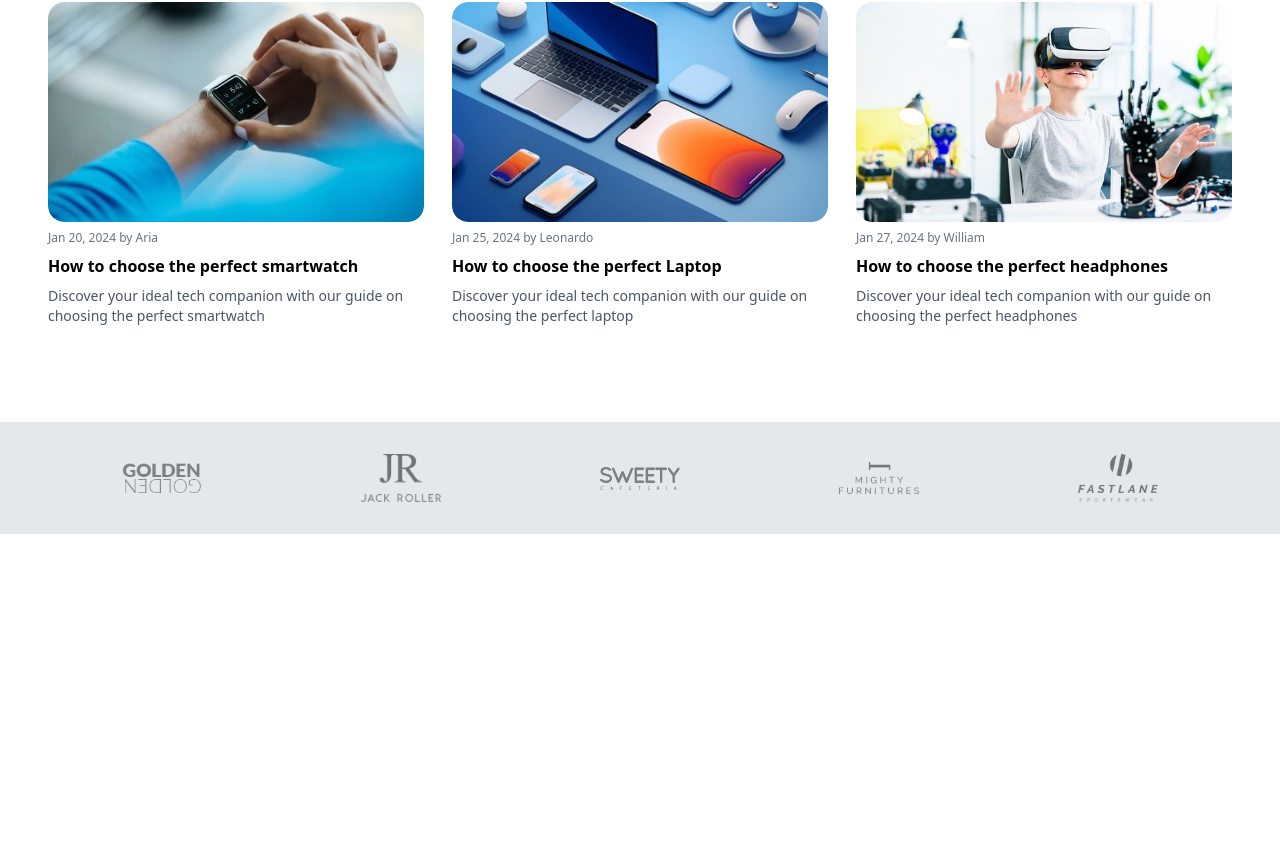
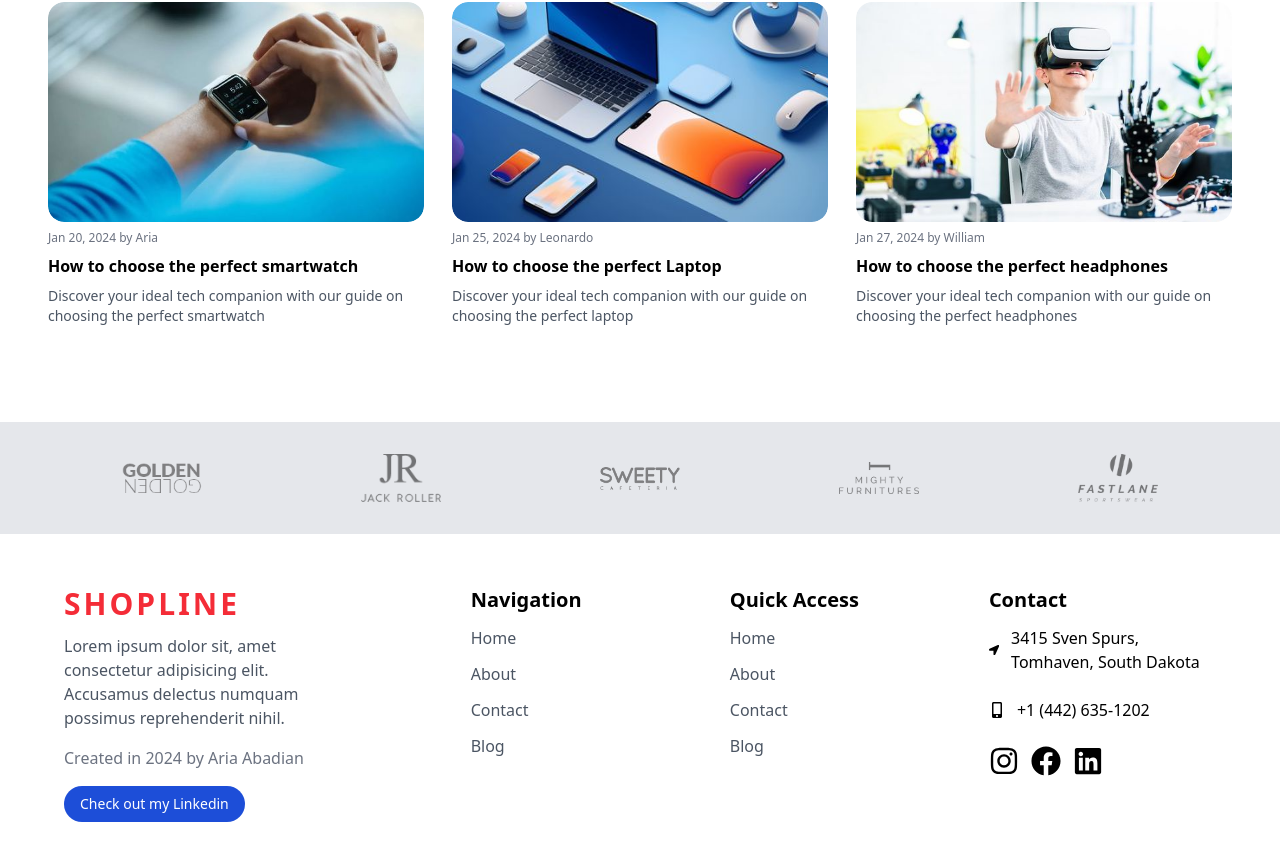
Before and after one commit to Aria-Abadian/ecommerce-app, a React (Vite) app: page / in a window 1280 px wide. Shown: the part 3772-4632 px from the top of the page. Before the commit the page ends 4306 px from the top, so only its background shows below. Built offline with nearby package versions, Linux system fonts and the light colour scheme.

Commit message:
footer added

```diff
--- a/src/App.jsx
+++ b/src/App.jsx
@@ -10,6 +10,7 @@ import Products from "./components/Products/Products";
 import smartwatch from './assets/category/smartwatch2-removebg-preview.png'
 import Blogs from "./components/Blogs/Blogs";
 import Partners from "./components/Partners/Partners";
+import Footer from "./components/Footer/Footer";
 
 const BannerData = {
   discount: "30% OFF",
@@ -47,6 +48,7 @@ const App = () => {
       <Banner data={{...BannerData2}} />
       <Blogs />
       <Partners />
+      <Footer />
     </div>
   );
 };
--- /dev/null
+++ b/src/components/Footer/Footer.jsx
@@ -0,0 +1,131 @@
+import React from "react";
+import {
+  FaFacebook,
+  FaInstagram,
+  FaLinkedin,
+  FaLocationArrow,
+  FaMobileAlt,
+} from "react-icons/fa";
+
+const Footer = () => {
+  const footerLinks = [
+    {
+      title: "Home",
+      url: "/#",
+    },
+    {
+      title: "About",
+      url: "/#about",
+    },
+    {
+      title: "Contact",
+      url: "/#contact",
+    },
+    {
+      title: "Blog",
+      url: "/#blog",
+    },
+  ];
+  return (
+    <div className="dark:bg-gray-950">
+      <div className="container">
+        <div className="grid md:grid-cols-3 pb-20 pt-5">
+          {/* store detailes */}
+          <div className="py-8 px-4">
+            <a
+              className="
+                  text-primary
+                    font-semibold
+                    tracking-widest
+                    text-2xl
+                    uppercase
+                    sm:text-3xl
+                "
+              href="#"
+            >
+              Shopline
+            </a>
+            <p className="text-gray-600 lg:pr-24 pt-3 dark:text-white/70">
+              Lorem ipsum dolor sit, amet consectetur adipisicing elit.
+              Accusamus delectus numquam possimus reprehenderit nihil.
+            </p>
+            <p className="text-gray-500 dark:text-gray-400 mt-4">
+              Created in 2024 by Aria Abadian
+            </p>
+            <a
+              href="https://www.linkedin.com/in/aria-abadian-262519192"
+              className="bg-blue-700 text-white inline-block py-2 px-4 mt-4 text-sm rounded-full"
+            >
+              Check out my Linkedin
+            </a>
+          </div>
+          {/* footer first column links */}
+          <div className="col-span-2 grid grid-cols-2 sm:grid-cols-3 md:pl-3">
+            <div className="py-8 px-4">
+              <h1 className="text-xl font-bold sm:text-left mb-3">
+                Navigation
+              </h1>
+              <ul className="space-y-3">
+                {footerLinks.map((data, index) => (
+                  <li key={index}>
+                    <a
+                      href={data.url}
+                      className="text-gray-600 hover:text-black dark:hover:text-white duration-300"
+                    >
+                      {data.title}
+                    </a>
+                  </li>
+                ))}
+              </ul>
+            </div>
+
+            {/* footer second column links */}
+            <div className="py-8 px-4">
+              <h1 className="text-xl font-bold sm:text-left mb-3">
+                Quick Access
+              </h1>
+              <ul className="space-y-3">
+                {footerLinks.map((data, index) => (
+                  <li key={index}>
+                    <a
+                      href={data.url}
+                      className="text-gray-600 hover:text-black dark:hover:text-white duration-300"
+                    >
+                      {data.title}
+                    </a>
+                  </li>
+                ))}
+              </ul>
+            </div>
+            {/* Adresses & contact */}
+            <div className="py-8 px-4 col-span-2 sm:col-auto">
+              <h1 className="text-xl font-bold sm:text-left mb-3">Contact</h1>
+              <div className="flex items-center gap-3">
+                <FaLocationArrow />
+                <p>3415 Sven Spurs, Tomhaven, South Dakota</p>
+              </div>
+              <div className="flex items-center gap-3 mt-6">
+                <FaMobileAlt />
+                <p>+1 (442) 635-1202</p>
+              </div>
+              {/* social links */}
+              <div className="flex items-center gap-3 mt-6">
+                <a href="#">
+                  <FaInstagram className="text-3xl hover:text-primary duration-200" />
+                </a>
+                <a href="#">
+                  <FaFacebook className="text-3xl hover:text-primary duration-200" />
+                </a>
+                <a href="#">
+                  <FaLinkedin className="text-3xl hover:text-primary duration-200" />
+                </a>
+              </div>
+            </div>
+          </div>
+        </div>
+      </div>
+    </div>
+  );
+};
+
+export default Footer;
```
